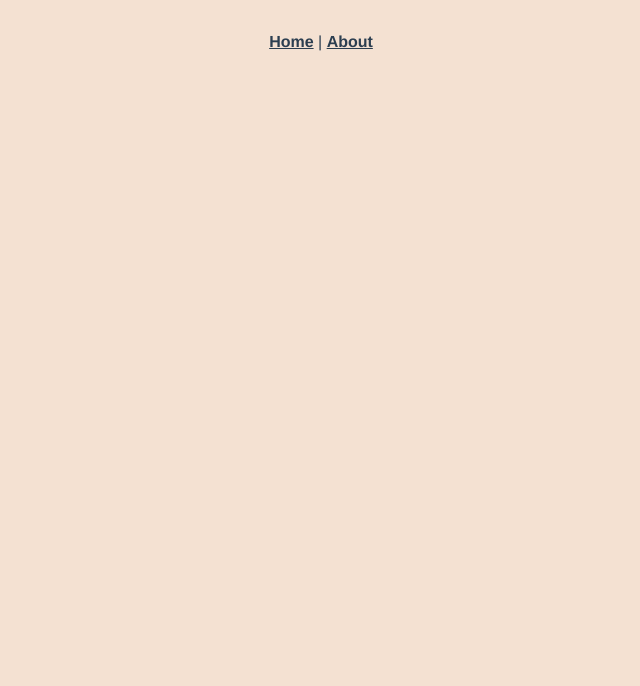
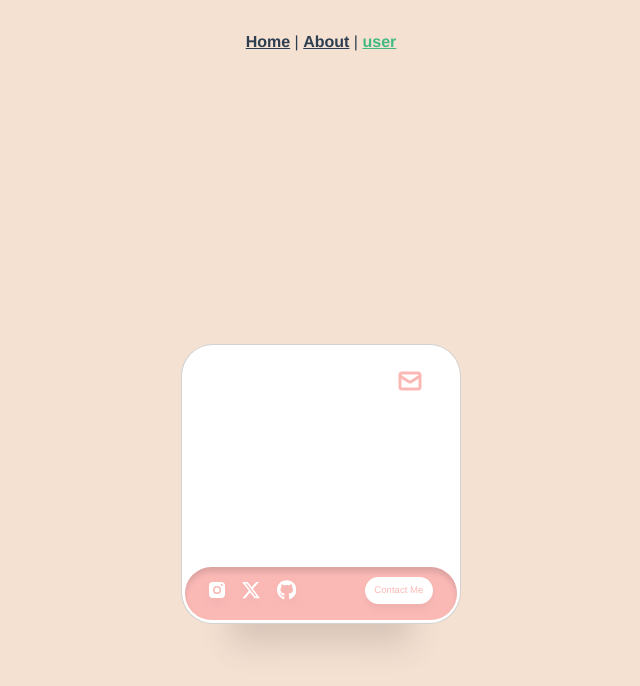
Before and after one commit to Unity-JNR/To-do-list, a Vue app: page /user in a window 1280 px wide. Before the commit this address had no page. Shown: the top 686 px of the page, without its empty margins (319-959 px from the left). Built offline with nearby package versions, Linux system fonts and the light colour scheme; what vue-cookies would draw is missing.

Commit message:
added user

```diff
--- a/src/App.vue
+++ b/src/App.vue
@@ -1,7 +1,8 @@
 <template>
   <nav>
     <router-link to="/">Home</router-link> |
-    <router-link to="/about">About</router-link>
+    <router-link to="/about">About</router-link> |
+    <router-link to="/user">user</router-link>
   </nav>
   <router-view/>
 </template>
--- a/src/router/index.js
+++ b/src/router/index.js
@@ -14,6 +14,14 @@ const routes = [
     // this generates a separate chunk (about.[hash].js) for this route
     // which is lazy-loaded when the route is visited.
     component: () => import(/* webpackChunkName: "about" */ '../views/AboutView.vue')
+  },
+  {
+    path: '/user',
+    name: 'user',
+    // route level code-splitting
+    // this generates a separate chunk (about.[hash].js) for this route
+    // which is lazy-loaded when the route is visited.
+    component: () => import(/* webpackChunkName: "about" */ '../views/user.vue')
   }
 ]
 
--- /dev/null
+++ b/src/views/user.vue
@@ -0,0 +1,257 @@
+<template>
+    <div class="container d-flex justify-content-center">
+        <div class="card">
+  <button class="mail">
+    <svg
+      class="lucide lucide-mail"
+      stroke-linejoin="round"
+      stroke-linecap="round"
+      stroke-width="2"
+      stroke="currentColor"
+      fill="none"
+      viewBox="0 0 24 24"
+      height="24"
+      width="24"
+      xmlns="http://www.w3.org/2000/svg"
+    >
+      <rect rx="2" y="4" x="2" height="16" width="20"></rect>
+      <path d="m22 7-8.97 5.7a1.94 1.94 0 0 1-2.06 0L2 7"></path>
+    </svg>
+  </button>
+  <div class="profile-pic"></div>
+  <div class="bottom">
+    <div class="content">
+      <span class="name">My Name</span>
+      <span class="about-me"
+        >Lorem ipsum dolor sit amet consectetur adipisicinFcls
+      </span>
+    </div>
+    <div class="bottom-bottom">
+      <div class="social-links-container">
+        <svg
+          viewBox="0 0 16 15.999"
+          height="15.999"
+          width="16"
+          xmlns="http://www.w3.org/2000/svg"
+        >
+          <path
+            transform="translate(6 598)"
+            d="M6-582H-2a4,4,0,0,1-4-4v-8a4,4,0,0,1,4-4H6a4,4,0,0,1,4,4v8A4,4,0,0,1,6-582ZM2-594a4,4,0,0,0-4,4,4,4,0,0,0,4,4,4,4,0,0,0,4-4A4.005,4.005,0,0,0,2-594Zm4.5-2a1,1,0,0,0-1,1,1,1,0,0,0,1,1,1,1,0,0,0,1-1A1,1,0,0,0,6.5-596ZM2-587.5A2.5,2.5,0,0,1-.5-590,2.5,2.5,0,0,1,2-592.5,2.5,2.5,0,0,1,4.5-590,2.5,2.5,0,0,1,2-587.5Z"
+            data-name="Subtraction 4"
+            id="Subtraction_4"
+          ></path>
+        </svg>
+        <svg viewBox="0 0 512 512" xmlns="http://www.w3.org/2000/svg">
+          <path
+            d="M389.2 48h70.6L305.6 224.2 487 464H345L233.7 318.6 106.5 464H35.8L200.7 275.5 26.8 48H172.4L272.9 180.9 389.2 48zM364.4 421.8h39.1L151.1 88h-42L364.4 421.8z"
+          ></path>
+        </svg>
+
+        <svg viewBox="0 0 496 512" xmlns="http://www.w3.org/2000/svg">
+          <path
+            d="M165.9 397.4c0 2-2.3 3.6-5.2 3.6-3.3.3-5.6-1.3-5.6-3.6 0-2 2.3-3.6 5.2-3.6 3-.3 5.6 1.3 5.6 3.6zm-31.1-4.5c-.7 2 1.3 4.3 4.3 4.9 2.6 1 5.6 0 6.2-2s-1.3-4.3-4.3-5.2c-2.6-.7-5.5.3-6.2 2.3zm44.2-1.7c-2.9.7-4.9 2.6-4.6 4.9.3 2 2.9 3.3 5.9 2.6 2.9-.7 4.9-2.6 4.6-4.6-.3-1.9-3-3.2-5.9-2.9zM244.8 8C106.1 8 0 113.3 0 252c0 110.9 69.8 205.8 169.5 239.2 12.8 2.3 17.3-5.6 17.3-12.1 0-6.2-.3-40.4-.3-61.4 0 0-70 15-84.7-29.8 0 0-11.4-29.1-27.8-36.6 0 0-22.9-15.7 1.6-15.4 0 0 24.9 2 38.6 25.8 21.9 38.6 58.6 27.5 72.9 20.9 2.3-16 8.8-27.1 16-33.7-55.9-6.2-112.3-14.3-112.3-110.5 0-27.5 7.6-41.3 23.6-58.9-2.6-6.5-11.1-33.3 2.6-67.9 20.9-6.5 69 27 69 27 20-5.6 41.5-8.5 62.8-8.5s42.8 2.9 62.8 8.5c0 0 48.1-33.6 69-27 13.7 34.7 5.2 61.4 2.6 67.9 16 17.7 25.8 31.5 25.8 58.9 0 96.5-58.9 104.2-114.8 110.5 9.2 7.9 17 22.9 17 46.4 0 33.7-.3 75.4-.3 83.6 0 6.5 4.6 14.4 17.3 12.1C428.2 457.8 496 362.9 496 252 496 113.3 383.5 8 244.8 8zM97.2 352.9c-1.3 1-1 3.3.7 5.2 1.6 1.6 3.9 2.3 5.2 1 1.3-1 1-3.3-.7-5.2-1.6-1.6-3.9-2.3-5.2-1zm-10.8-8.1c-.7 1.3.3 2.9 2.3 3.9 1.6 1 3.6.7 4.3-.7.7-1.3-.3-2.9-2.3-3.9-2-.6-3.6-.3-4.3.7zm32.4 35.6c-1.6 1.3-1 4.3 1.3 6.2 2.3 2.3 5.2 2.6 6.5 1 1.3-1.3.7-4.3-1.3-6.2-2.2-2.3-5.2-2.6-6.5-1zm-11.4-14.7c-1.6 1-1.6 3.6 0 5.9 1.6 2.3 4.3 3.3 5.6 2.3 1.6-1.3 1.6-3.9 0-6.2-1.4-2.3-4-3.3-5.6-2z"
+          ></path>
+        </svg>
+      </div>
+      <button class="button">Contact Me</button>
+    </div>
+  </div>
+</div>
+
+    </div>
+</template>
+<script>
+export default {
+
+}
+</script>
+<style scoped>
+
+.container{
+    /* display: flex; */
+    /* flex-direction: column; */
+    /* justify-content: center; */
+    align-items: center;
+    height: 100vh;
+    /* width: 100vw; */
+}
+   .card {
+  width: 280px;
+  height: 280px;
+  background: white;
+  border-radius: 32px;
+  padding: 3px;
+  position: relative;
+  box-shadow: #604b4a30 0px 70px 30px -50px;
+  transition: all 0.5s ease-in-out;
+}
+
+.card .mail {
+  position: absolute;
+  right: 2rem;
+  top: 1.4rem;
+  background: transparent;
+  border: none;
+}
+
+.card .mail svg {
+  stroke: #fbb9b6;
+  stroke-width: 3px;
+}
+
+.card .mail svg:hover {
+  stroke: #f55d56;
+}
+
+.card .profile-pic {
+  position: absolute;
+  width: calc(100% - 6px);
+  height: calc(100% - 6px);
+  top: 3px;
+  left: 3px;
+  border-radius: 29px;
+  z-index: 1;
+  border: 0px solid #fbb9b6;
+  overflow: hidden;
+  transition: all 0.5s ease-in-out 0.2s, z-index 0.5s ease-in-out 0.2s;
+}
+
+.card .profile-pic img {
+  -o-object-fit: cover;
+  object-fit: cover;
+  width: 100%;
+  height: 100%;
+  -o-object-position: 0px 0px;
+  object-position: 0px 0px;
+  transition: all 0.5s ease-in-out 0s;
+}
+
+.card .profile-pic svg {
+  width: 100%;
+  height: 100%;
+  -o-object-fit: cover;
+  object-fit: cover;
+  -o-object-position: 0px 0px;
+  object-position: 0px 0px;
+  transform-origin: 45% 20%;
+  transition: all 0.5s ease-in-out 0s;
+}
+
+.card .bottom {
+  position: absolute;
+  bottom: 3px;
+  left: 3px;
+  right: 3px;
+  background: #fbb9b6;
+  top: 80%;
+  border-radius: 29px;
+  z-index: 2;
+  box-shadow: rgba(96, 75, 74, 0.1882352941) 0px 5px 5px 0px inset;
+  overflow: hidden;
+  transition: all 0.5s cubic-bezier(0.645, 0.045, 0.355, 1) 0s;
+}
+
+.card .bottom .content {
+  position: absolute;
+  bottom: 0;
+  left: 1.5rem;
+  right: 1.5rem;
+  height: 160px;
+}
+
+.card .bottom .content .name {
+  display: block;
+  font-size: 1.2rem;
+  color: white;
+  font-weight: bold;
+}
+
+.card .bottom .content .about-me {
+  display: block;
+  font-size: 0.9rem;
+  color: white;
+  margin-top: 1rem;
+}
+
+.card .bottom .bottom-bottom {
+  position: absolute;
+  bottom: 1rem;
+  left: 1.5rem;
+  right: 1.5rem;
+  display: flex;
+  align-items: center;
+  justify-content: space-between;
+}
+
+.card .bottom .bottom-bottom .social-links-container {
+  display: flex;
+  gap: 1rem;
+}
+
+.card .bottom .bottom-bottom .social-links-container svg {
+  height: 20px;
+  fill: white;
+  filter: drop-shadow(0 5px 5px rgba(165, 132, 130, 0.1333333333));
+}
+
+.card .bottom .bottom-bottom .social-links-container svg:hover {
+  fill: #f55d56;
+  transform: scale(1.2);
+}
+
+.card .bottom .bottom-bottom .button {
+  background: white;
+  color: #fbb9b6;
+  border: none;
+  border-radius: 20px;
+  font-size: 0.6rem;
+  padding: 0.4rem 0.6rem;
+  box-shadow: rgba(165, 132, 130, 0.1333333333) 0px 5px 5px 0px;
+}
+
+.card .bottom .bottom-bottom .button:hover {
+  background: #f55d56;
+  color: white;
+}
+
+.card:hover {
+  border-top-left-radius: 55px;
+}
+
+.card:hover .bottom {
+  top: 20%;
+  border-radius: 80px 29px 29px 29px;
+  transition: all 0.5s cubic-bezier(0.645, 0.045, 0.355, 1) 0.2s;
+}
+
+.card:hover .profile-pic {
+  width: 100px;
+  height: 100px;
+  aspect-ratio: 1;
+  top: 10px;
+  left: 10px;
+  border-radius: 50%;
+  z-index: 3;
+  border: 7px solid #fbb9b6;
+  box-shadow: rgba(96, 75, 74, 0.1882352941) 0px 5px 5px 0px;
+  transition: all 0.5s ease-in-out, z-index 0.5s ease-in-out 0.1s;
+}
+
+.card:hover .profile-pic:hover {
+  transform: scale(1.3);
+  border-radius: 0px;
+}
+
+.card:hover .profile-pic img {
+  transform: scale(2.5);
+  -o-object-position: 0px 25px;
+  object-position: 0px 25px;
+  transition: all 0.5s ease-in-out 0.5s;
+}
+
+.card:hover .profile-pic svg {
+  transform: scale(2.5);
+  transition: all 0.5s ease-in-out 0.5s;
+}
+
+</style>
```
